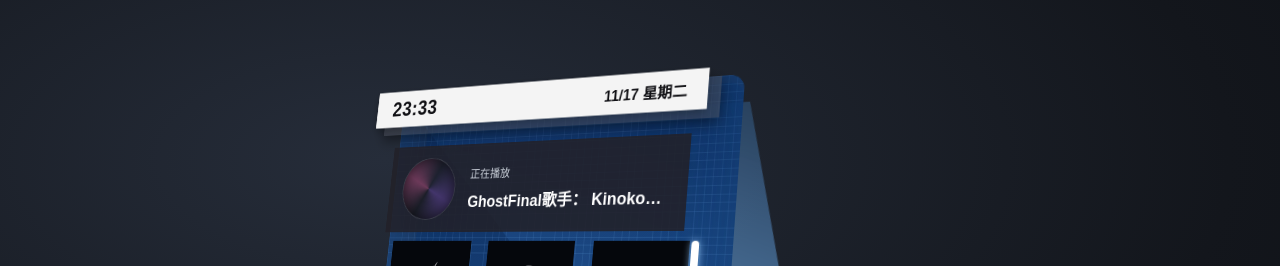
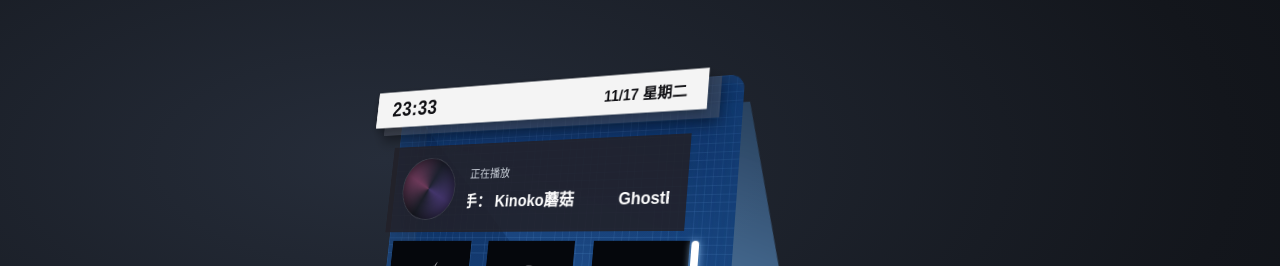
Before and after one commit to wobaiwoziji/pgr-panel, a React (Vite) app: page / in a window 1280 px wide. Shown: the top 266 px of the page. Built offline with nearby package versions, Linux system fonts and the light colour scheme; a web font is replaced by a local one.

Commit message:
feat(media): title marquee, always-spin cover, more robust SMTC cover read

```diff
--- a/src/main.jsx
+++ b/src/main.jsx
@@ -63,6 +63,24 @@ export default function App() {
   const { time, date } = useClock();
   const gridRef = useRef(null);
   const panel = cfg.panel || FALLBACK.panel;
+  const titleRef = useRef(null);
+  const [marquee, setMarquee] = useState(false);
+  const titleText = np.title || panel.media?.title || "";
+
+  // 标题放不下才滚动（右 → 左）
+  useEffect(() => {
+    const el = titleRef.current;
+    if (!el) return;
+    const measure = () => {
+      const span = el.querySelector("span");
+      if (!span || !el.clientWidth) return;
+      const textW = span.offsetWidth - (el.classList.contains("marquee") ? 60 : 0);
+      setMarquee(textW > el.clientWidth + 1);
+    };
+    measure();
+    const id = requestAnimationFrame(measure);
+    return () => cancelAnimationFrame(id);
+  }, [titleText, open]);
 
   useEffect(() => {
     let alive = true;
@@ -216,13 +234,16 @@ export default function App() {
 
             <div className="media hit" data-ed="media">
               <span className={`cover ${np.cover ? "has-img" : ""}`}>
-                {np.cover ? (
-                  <img className={np.playing ? "spin" : ""} src={np.cover} alt="" draggable="false" />
-                ) : null}
+                {np.cover ? <img className="spin" src={np.cover} alt="" draggable="false" /> : null}
               </span>
               <span className="media-text">
                 <b>正在播放</b>
-                <i>{np.title || panel.media?.title}</i>
+                <i ref={titleRef} className={marquee ? "marquee" : ""} title={np.title || panel.media?.title}>
+                  <em>
+                    <span>{np.title || panel.media?.title}</span>
+                    {marquee ? <span aria-hidden="true">{np.title || panel.media?.title}</span> : null}
+                  </em>
+                </i>
                 {np.artist ? <u>{np.artist}</u> : null}
               </span>
             </div>
--- a/src/panel.css
+++ b/src/panel.css
@@ -280,6 +280,31 @@ body.preview #root {
   }
 }
 
+/* 标题跑马灯：放不下时从右往左循环滚动 */
+.media-text i > em {
+  display: inline-block;
+  white-space: nowrap;
+  font-style: normal;
+}
+
+.media-text i.marquee > em {
+  animation: titleScroll 14s linear infinite;
+}
+
+.media-text i.marquee > em > span {
+  display: inline-block;
+  padding-right: 60px;
+}
+
+@keyframes titleScroll {
+  from {
+    transform: translateX(0);
+  }
+  to {
+    transform: translateX(-50%);
+  }
+}
+
 .media-text u {
   font-size: 14px;
   font-weight: 400;
@@ -291,6 +316,8 @@ body.preview #root {
 }
 
 .media-text i {
+  display: block;
+  width: 100%;
   font-style: normal;
   font-size: 21px;
   font-weight: 700;
```
Also changed, not shown: 1 other file (tests, documents, lock files or other folders).
